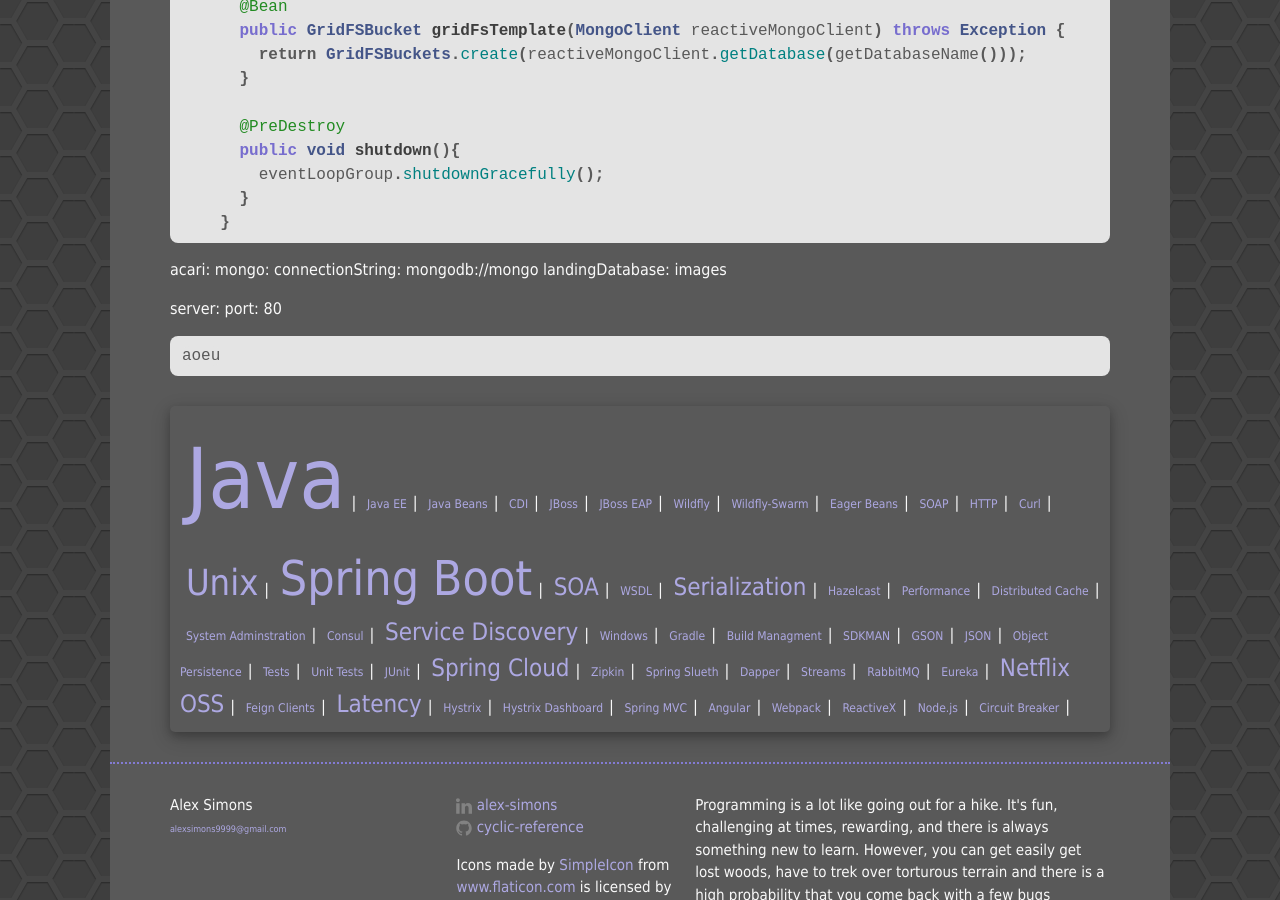
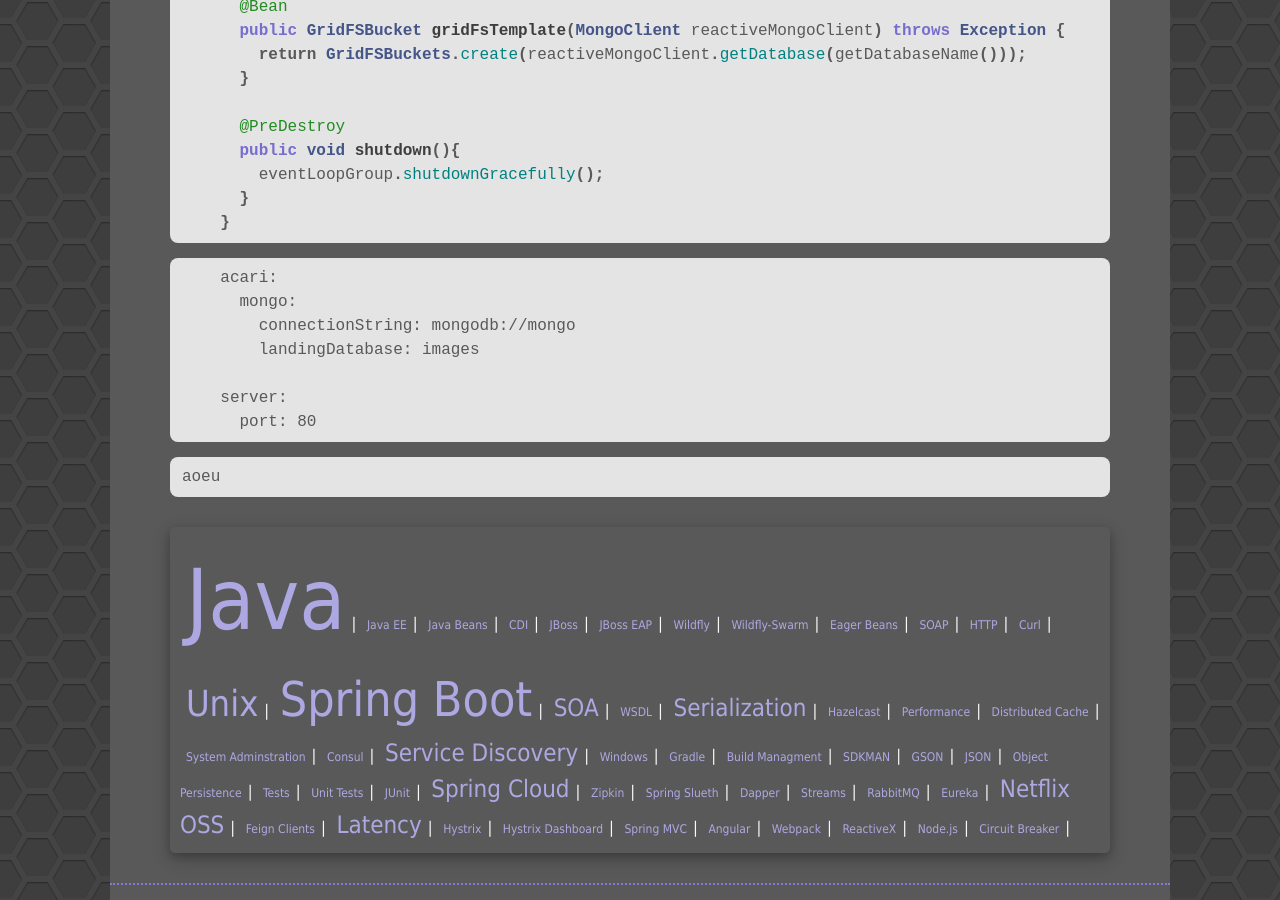
Before and after one commit to Unthrottled/blog, a Jekyll site: the page built from _posts/2017-12-14-Reactive-Mongo-Image-Persistence.md, in a window 1280 px wide and 900 px high, scrolled down 5413 px. Built offline with Jekyll 4.4.1, drawn with Linux system fonts in a browser that asks for light colours.

Commit message:
return of the whitespaces

```diff
--- a/_posts/2017-12-14-Reactive-Mongo-Image-Persistence.md
+++ b/_posts/2017-12-14-Reactive-Mongo-Image-Persistence.md
@@ -5,6 +5,7 @@ tags: []
 ---
 
 {% highlight java %}
+
     package io.acari.images;
 
 
@@ -65,6 +66,7 @@ tags: []
 
 
 {% highlight java %}
+
     package io.acari.images;
 
     import com.mongodb.client.gridfs.model.GridFSFile;
@@ -134,6 +136,7 @@ tags: []
 
 
 {% highlight java %}
+
     package io.acari.images;
 
     import com.mongodb.ConnectionString;
@@ -198,14 +201,13 @@ tags: []
     }
 {% endhighlight %}
 
+        acari:
+          mongo:
+            connectionString: mongodb://mongo
+            landingDatabase: images
 
-acari:
-  mongo:
-    connectionString: mongodb://mongo
-    landingDatabase: images
-
-server:
-  port: 80
+        server:
+          port: 80
 
 
 {% highlight java %}
```
